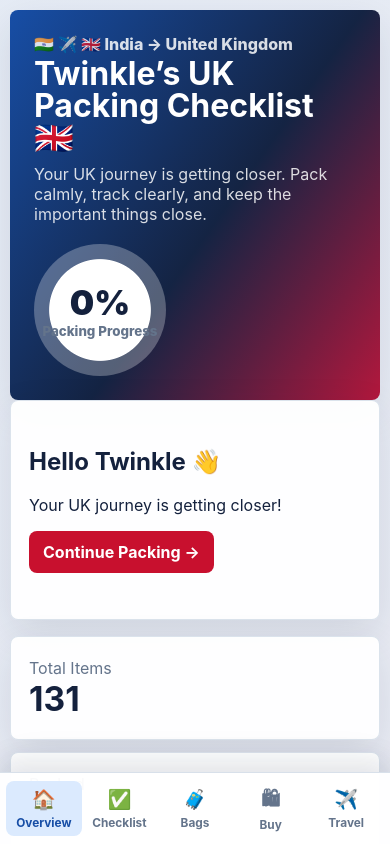
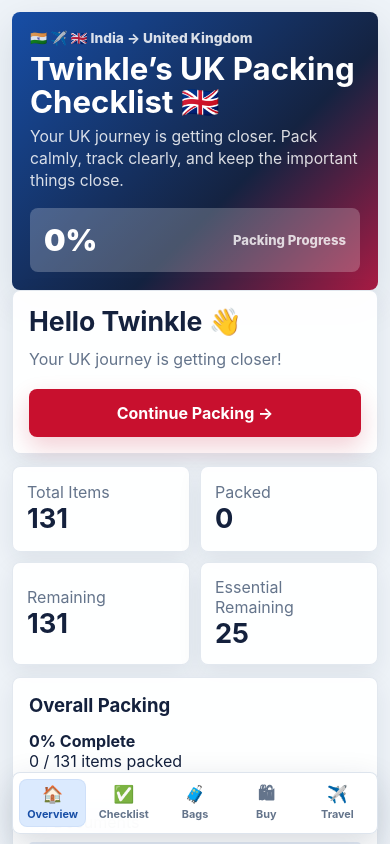
Before and after one commit to swetammeheruk-tech/twinkles-uk-packing-checklist, a Next.js app: page / in a window 390 px wide. Shown: the top 844 px of the page. Built offline with nearby package versions, Linux system fonts and the light colour scheme.

Commit message:
Polish mobile UI

```diff
--- a/app/globals.css
+++ b/app/globals.css
@@ -1,5 +1,5 @@
 :root {
-  --bg: #f7f9fc;
+  --bg: #f4f7fb;
   --paper: #ffffff;
   --ink: #14213d;
   --muted: #64748b;
@@ -19,10 +19,11 @@
 body {
   margin: 0;
   background:
-    linear-gradient(135deg, rgba(23, 78, 166, 0.08), rgba(200, 16, 46, 0.06)),
+    linear-gradient(135deg, rgba(23, 78, 166, 0.06), rgba(200, 16, 46, 0.04)),
     var(--bg);
   color: var(--ink);
   font-family: Inter, ui-sans-serif, system-ui, -apple-system, BlinkMacSystemFont, "Segoe UI", sans-serif;
+  -webkit-font-smoothing: antialiased;
 }
 
 button,
@@ -107,7 +108,8 @@ textarea {
   aspect-ratio: 1;
   border-radius: 50%;
   display: grid;
-  place-content: center;
+  place-items: center;
+  align-content: center;
   text-align: center;
   background: radial-gradient(circle at center, #fff 0 54%, transparent 55%), conic-gradient(#22c55e var(--pct, 68%), rgba(255,255,255,0.28) 0);
   color: var(--ink);
@@ -121,6 +123,9 @@ textarea {
 .progress-orbit small {
   color: var(--muted);
   font-weight: 800;
+  font-size: 0.78rem;
+  line-height: 1.05;
+  max-width: 74px;
 }
 
 .top-tabs,
@@ -183,6 +188,7 @@ p {
   background: var(--red);
   color: #fff;
   width: fit-content;
+  box-shadow: 0 10px 24px rgba(200, 16, 46, 0.2);
 }
 
 .danger {
@@ -550,17 +556,62 @@ p {
 }
 
 @media (max-width: 820px) {
+  body {
+    background: #eef3f8;
+  }
+
   .app-shell {
-    width: min(100% - 20px, 720px);
-    padding-top: 10px;
+    width: min(100% - 24px, 720px);
+    padding-top: 12px;
+    padding-bottom: 92px;
   }
 
   .hero {
-    grid-template-columns: 1fr;
+    grid-template-columns: minmax(0, 1fr) auto;
+    gap: 14px;
+    align-items: start;
+    min-height: 0;
+    padding: 18px;
+    background:
+      linear-gradient(135deg, rgba(23, 78, 166, 0.98), rgba(20, 33, 61, 0.96) 62%, rgba(200, 16, 46, 0.82)),
+      #174ea6;
+  }
+
+  .hero h1 {
+    margin: 6px 0 8px;
+    font-size: clamp(1.74rem, 8vw, 2.3rem);
+    line-height: 1.04;
+  }
+
+  .hero p:not(.journey) {
+    font-size: 0.98rem;
+    line-height: 1.4;
+    max-width: 100%;
+  }
+
+  .journey {
+    font-size: 0.86rem;
+    line-height: 1.25;
+    color: rgba(255, 255, 255, 0.86);
   }
 
   .progress-orbit {
-    width: 132px;
+    width: 86px;
+    margin-top: 2px;
+    background: radial-gradient(circle at center, #fff 0 58%, transparent 59%), conic-gradient(#27d36f var(--pct, 68%), rgba(255,255,255,0.26) 0);
+  }
+
+  .progress-orbit span {
+    font-size: 1.42rem;
+    line-height: 1;
+  }
+
+  .progress-orbit small {
+    margin-top: 2px;
+    max-width: 52px;
+    font-size: 0.56rem;
+    line-height: 1.05;
+    letter-spacing: 0;
   }
 
   .top-tabs {
@@ -569,9 +620,62 @@ p {
 
   .view-grid,
   .travel-grid,
-  .stats,
   .bag-grid {
     grid-template-columns: 1fr;
+    gap: 12px;
+  }
+
+  .stats {
+    grid-template-columns: repeat(2, minmax(0, 1fr));
+    gap: 10px;
+  }
+
+  .panel {
+    padding: 16px;
+    box-shadow: 0 8px 24px rgba(20, 33, 61, 0.08);
+    border-color: rgba(216, 224, 234, 0.74);
+  }
+
+  .hello {
+    min-height: 0;
+    gap: 8px;
+  }
+
+  .hello h2 {
+    margin-bottom: 4px;
+    font-size: 1.66rem;
+    line-height: 1.12;
+  }
+
+  .hello p {
+    margin-bottom: 12px;
+    color: var(--muted);
+  }
+
+  .primary {
+    min-height: 48px;
+    width: 100%;
+    justify-content: center;
+    font-size: 1rem;
+  }
+
+  .stat {
+    min-height: 86px;
+    padding: 14px;
+  }
+
+  .stat strong {
+    font-size: 1.7rem;
+  }
+
+  .progress-panel h2,
+  .alert h2,
+  .suggestions h2,
+  .hand h2,
+  .weight h2,
+  .category-head h2 {
+    font-size: 1.16rem;
+    line-height: 1.2;
   }
 
   .toolbar {
@@ -581,6 +685,23 @@ p {
 
   .item-row {
     grid-template-columns: auto 1fr;
+    gap: 10px;
+    padding: 10px;
+  }
+
+  .check {
+    width: 42px;
+    height: 42px;
+  }
+
+  .item-main strong {
+    font-size: 0.98rem;
+  }
+
+  .item-main span,
+  .item-main small {
+    font-size: 0.78rem;
+    line-height: 1.35;
   }
 
   .row-actions {
@@ -598,6 +719,7 @@ p {
 
   .category-head {
     grid-template-columns: auto 1fr auto;
+    padding: 12px;
   }
 
   .category-head button:nth-last-child(-n + 2) {
@@ -622,37 +744,75 @@ p {
 
   .mobile-nav {
     position: fixed;
-    left: 0;
-    right: 0;
-    bottom: 0;
+    left: 12px;
+    right: 12px;
+    bottom: max(10px, env(safe-area-inset-bottom));
     z-index: 10;
     display: grid;
     grid-template-columns: repeat(5, 1fr);
-    gap: 0;
-    padding: 8px 6px calc(8px + env(safe-area-inset-bottom));
-    background: rgba(255, 255, 255, 0.96);
-    border-top: 1px solid var(--line);
-    box-shadow: 0 -10px 28px rgba(20, 33, 61, 0.12);
+    gap: 4px;
+    padding: 6px;
+    background: rgba(255, 255, 255, 0.94);
+    border: 1px solid rgba(216, 224, 234, 0.86);
+    border-radius: 8px;
+    box-shadow: 0 12px 34px rgba(20, 33, 61, 0.16);
+    backdrop-filter: blur(16px);
   }
 
   .mobile-nav button {
-    min-height: 52px;
-    padding: 4px;
+    min-height: 48px;
+    padding: 4px 2px;
+    border-radius: 8px;
     border: 0;
     background: transparent;
-    font-size: 0.74rem;
+    font-size: 0.68rem;
+    line-height: 1.05;
     display: grid;
     place-items: center;
     color: var(--muted);
   }
 
   .mobile-nav button span {
-    font-size: 1.2rem;
+    font-size: 1.06rem;
+    line-height: 1;
   }
 
   .mobile-nav button.active {
     background: var(--blue-2);
     color: var(--blue);
+    box-shadow: inset 0 0 0 1px rgba(23, 78, 166, 0.06);
+  }
+}
+
+@media (max-width: 430px) {
+  .hero {
+    grid-template-columns: 1fr;
+  }
+
+  .progress-orbit {
+    width: 100%;
+    aspect-ratio: auto;
+    min-height: 64px;
+    border-radius: 8px;
+    display: flex;
+    align-items: center;
+    justify-content: space-between;
+    padding: 12px 14px;
+    background:
+      linear-gradient(90deg, rgba(39, 211, 111, 0.32) var(--pct, 0%), rgba(255, 255, 255, 0.12) 0),
+      rgba(255, 255, 255, 0.12);
+    color: #fff;
+  }
+
+  .progress-orbit span {
+    font-size: 1.9rem;
+    color: #fff;
+  }
+
+  .progress-orbit small {
+    max-width: none;
+    font-size: 0.82rem;
+    color: rgba(255, 255, 255, 0.78);
   }
 }
 
```
